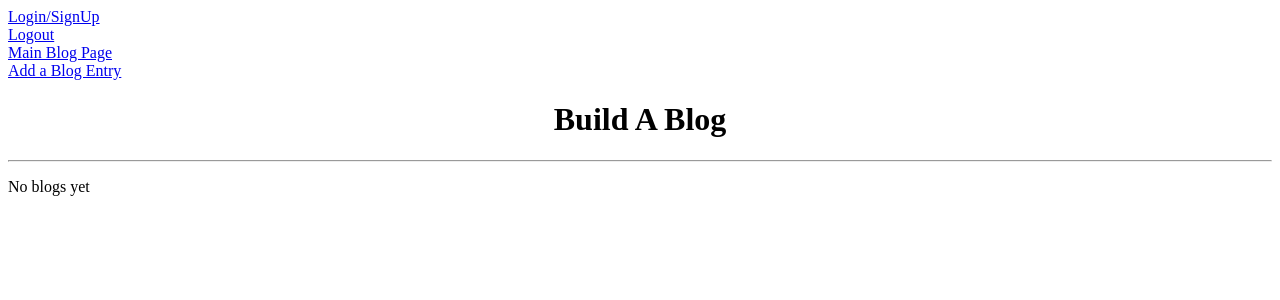
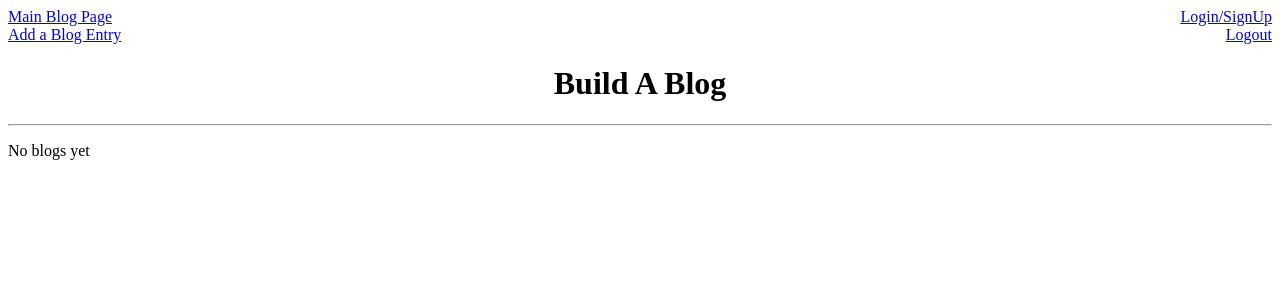
Before and after one commit to lentijo/Blogz, a Flask app: page / in a window 1280 px wide. Shown: the top 300 px of the page. Run offline with Flask 2, Linux system fonts and the light colour scheme; the visitor is signed in with stand-in values (Sample User, id 1); data comes from the database, SQL or seed files in the repository; data that the repository does not hold is empty.

Commit message:
main.py defined owners on def index def blog, base.html aligned right CSS login/logout, blog.html changed created by and currently displaying user's name, when logged in it attributes all blogs entries to same user, need to fix

```diff
--- a/main.py
+++ b/main.py
@@ -89,7 +89,8 @@ def logout():
 @app.route('/', methods=['POST', 'GET'])
 def index():
     blogs = Blog.query.all()
-    return render_template('blog.html',title="Build A Blog", blogs=blogs)
+    owner = User.query.filter_by(email=session['email']).first()
+    return render_template('blog.html',title="Build A Blog", blogs=blogs, owner=owner)
 
 
 @app.route('/blog', methods=['POST', 'GET'])
--- a/templates/base.html
+++ b/templates/base.html
@@ -10,6 +10,10 @@
             .author {
                 font-style: italic;
                 font-size: 12px;
+            }
+            .right {
+                text-align: right;
+                float: right;
             }
 
             form {
@@ -32,13 +36,13 @@
     </head>
 <body>
     <nav>
-        <a href="/login">Login/SignUp</a>
-        <br/>
-        <a href="/logout">Logout</a>
-        <br/>
         <a href="/blog">Main Blog Page</a>
+        <a class="right" href="/login">Login/SignUp</a>
         <br/>
         <a href="/new_post">Add a Blog Entry</a>
+        <a class="right" href="/logout">Logout</a>
+        <br/>
+
 
     </nav>
 
--- a/templates/blog.html
+++ b/templates/blog.html
@@ -23,7 +23,7 @@
                     {{blog.body}}
 
                     </span>
-            <p class="author"><a href="./singleUser?id={{ blog.id }}">created by: {{blog.owner}}</a></p>
+            <p class="author"><a href="./singleUser?id={{ blog.id }}">created by: {{owner.email}}</a></p>
                     <br/>
 
 
--- a/templates/index.html
+++ b/templates/index.html
@@ -5,18 +5,18 @@
 
 
 
-    <h1 align="center">Blogz</h1>
+    <h1 align="center">Blogz Users</h1>
 
 
     <hr />
 
     {% if blogs|length == 0 %}
-    <p>No blogs yet</p>
+    <p>No users yet</p>
     {% else %}
 
         <ul>
             {% for blog in blogs %}
-            <li><a href="./blog?id={{ blog.id }}">{{blog.owner}}</a></li>
+            <li><a href="./blog?id={{ owner.email }}">{{owner.email}}</a></li>
 
 
 
--- a/templates/singleUser.html
+++ b/templates/singleUser.html
@@ -7,7 +7,7 @@
 <br/>
 
 {% for blog in blog_query %}
-<h2>{{blog.owner}}</h2>
+<h2>{user.id}}</h2>
 <p>{{blog.title}}</p>
 <p>{{blog.body}}</p>
 
```
